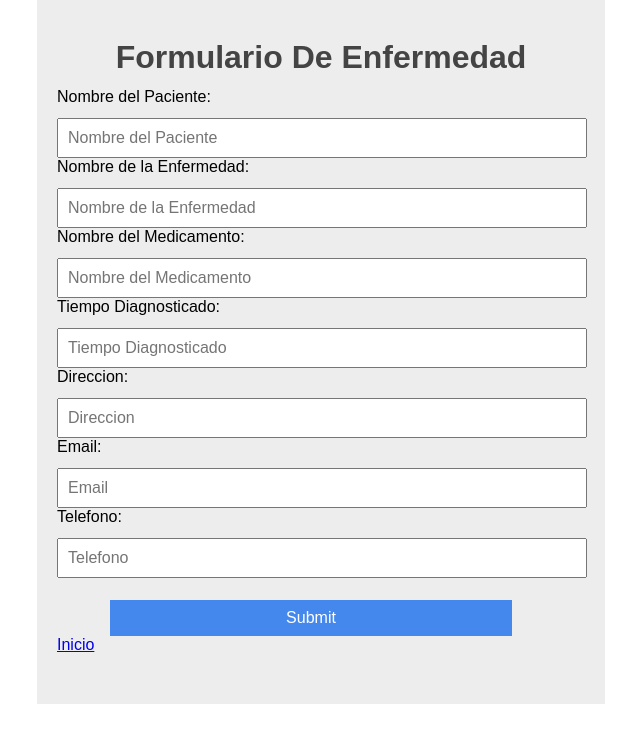
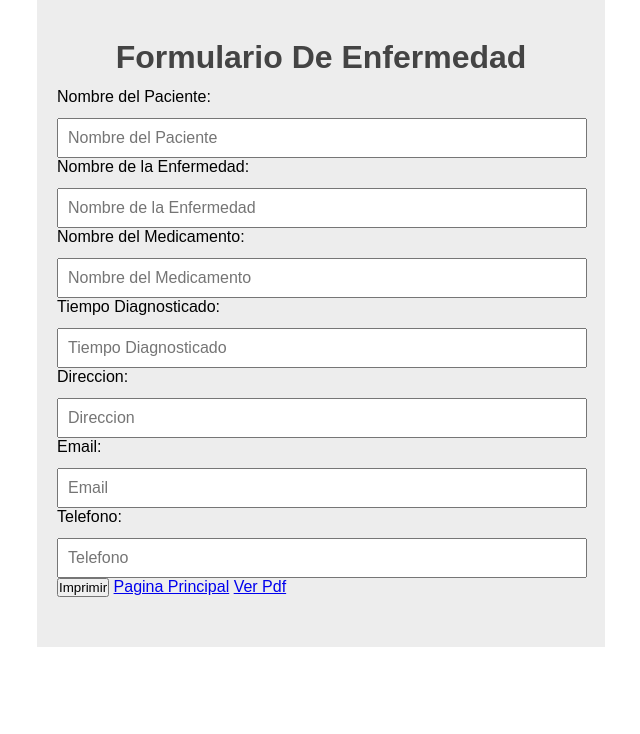
Before and after one commit to ReyesPerezRabbit/RecetaElectronica, a PHP site: page /formEnfer.php in a window 1280 px wide. Shown: the part 71-805 px from the top of the page, without its empty margins (319-959 px from the left). After the commit the page ends 718 px from the top, so only its background shows below. Run offline with PHP 8.4, Linux system fonts and the light colour scheme.

Commit message:
Update formEnfer.php

```diff
--- a/formEnfer.php
+++ b/formEnfer.php
@@ -2,7 +2,7 @@
 <!DOCTYPE html>
 <html lang="en">
 <head>
-    <title>Formulario Estudios</title>
+    <title>Formulario Enfermedad</title>
     <meta charset="UTF-8">
     <link rel="stylesheet" type="text/css" href="assets/css/estiloformularios.css">
 </head>
@@ -24,8 +24,15 @@
 
         Telefono:<input type="text" name="telefono" placeholder="Telefono" >
 
-        <input type="submit" name="Guardar" >
-        <a href="info.php" role="button">Inicio</a>
+
+        <button type="submit"  href="info.php" name="Guardar">Imprimir</button>
+
+
+<!--  <input type="submit" name="Guardar" onclick="index.php"> -->
+
+        <a href="info.php" type="button">Pagina Principal</a>
+        <a href="recetaPDF.php" type="button">Ver Pdf</a>
+
 
     </form>
     <?php
```
